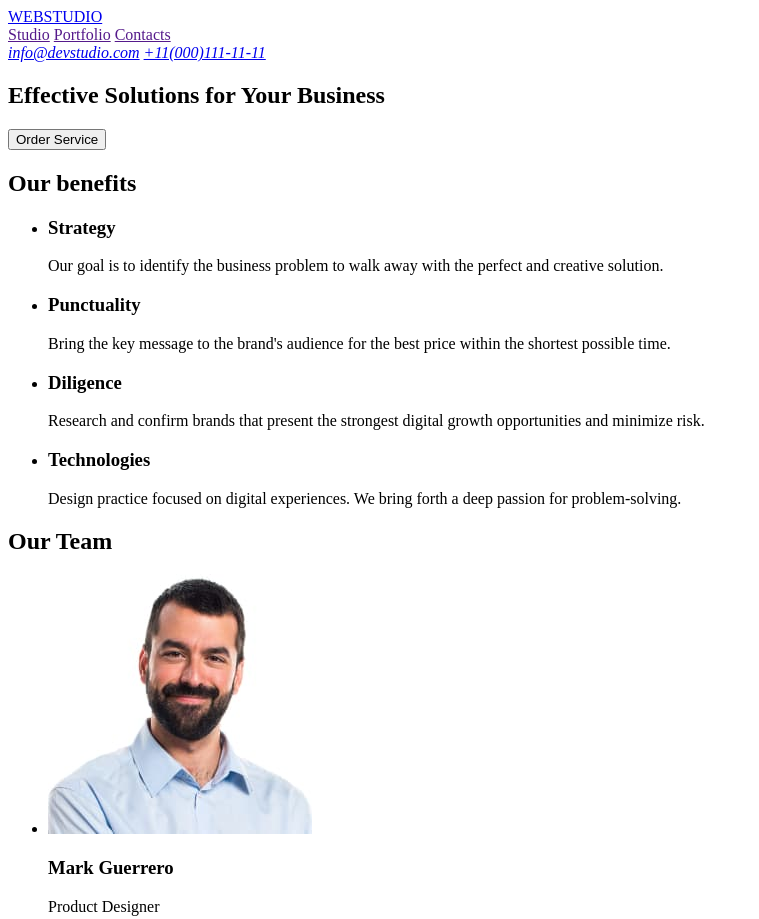
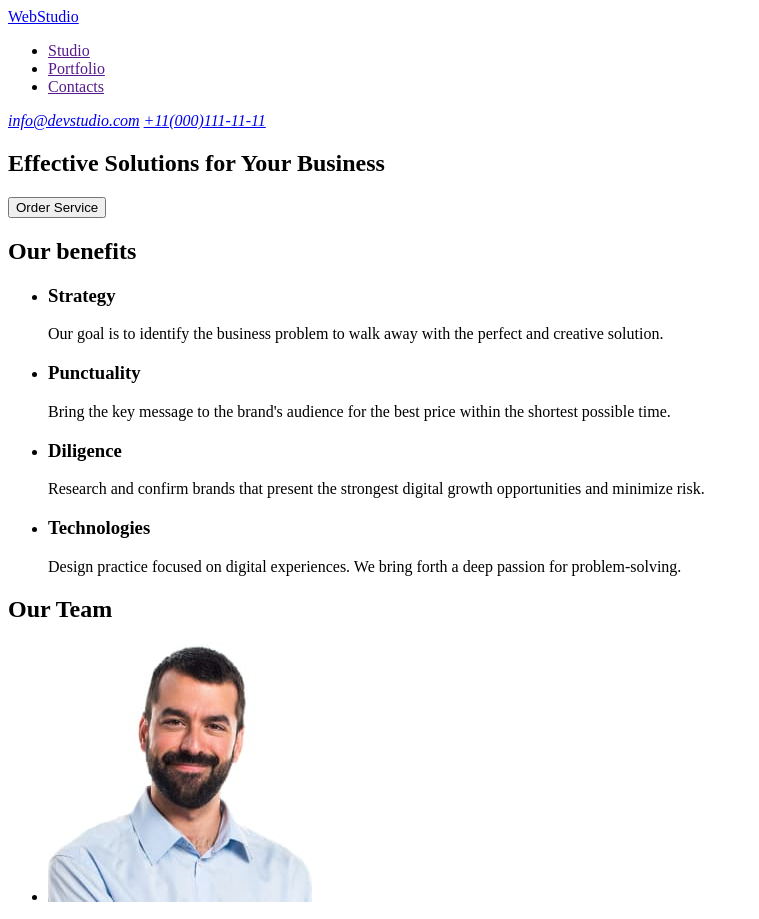
Before and after one commit to ChaikaMe/goit-markup-hw-01, a plain HTML site: page index.html in a window 1280 px wide. Shown: the top 919 px of the page, without its empty margins (0-759 px from the left). Drawn offline with Linux system fonts and the light colour scheme.

Commit message:
Update index.html

```diff
--- a/index.html
+++ b/index.html
@@ -7,12 +7,19 @@
 </head>
 <body>
     <header>
-        <a href="index.html">WEBSTUDIO</a>
-
         <nav>
-            <a href="">Studio</a>
-            <a href="">Portfolio</a>
-            <a href="">Contacts</a>
+            <a href="index.html">WebStudio</a>
+            <ul>
+                <li>
+                    <a href="">Studio</a>
+                </li>
+                <li>
+                    <a href="">Portfolio</a>
+                </li>
+                <li>
+                    <a href="">Contacts</a>
+                </li>
+            </ul>
         </nav>
 
         <address>
```
